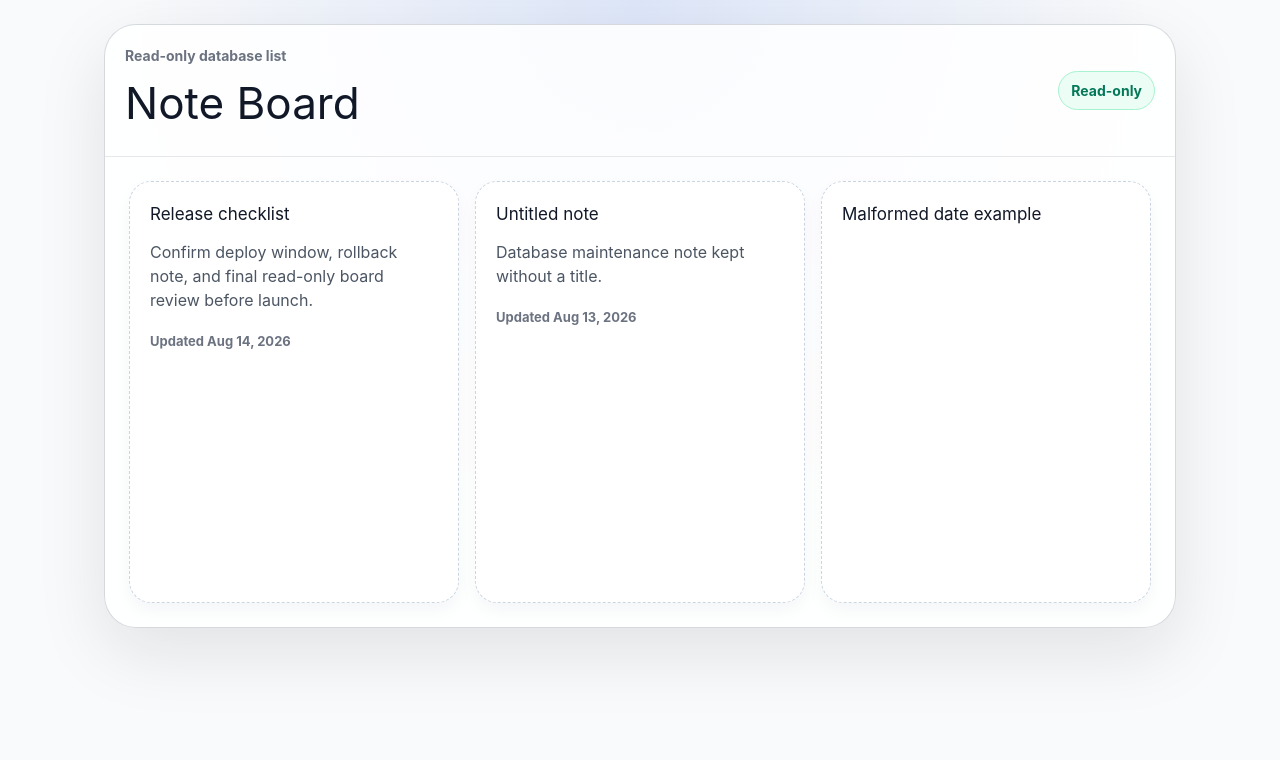
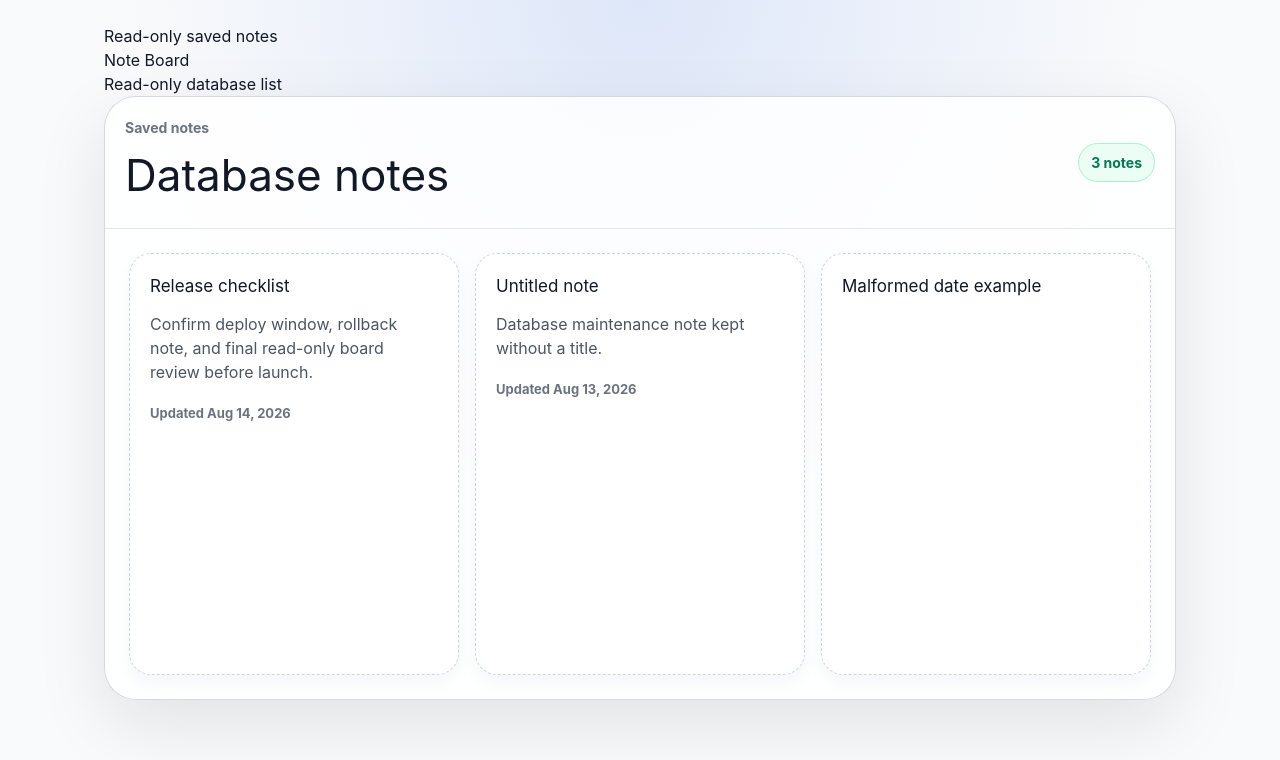
Before and after one commit to ThanhNV121097/project-7abe5c87, a Next.js app in the folder code/frontend/: page / in a window 1280 px wide. Shown: the top 760 px of the page. Built offline with nearby package versions, Linux system fonts and the light colour scheme.

Commit message:
fix(ui): add approved note board screen heading

```diff
--- a/code/frontend/components/DisplaySavedNotes.tsx
+++ b/code/frontend/components/DisplaySavedNotes.tsx
@@ -50,7 +50,7 @@ function CenterState({ state, onRetry }: { state: "empty" | "error"; onRetry?: (
       <div className={isError ? styles.errorIcon : styles.emptyIcon} aria-hidden="true">
         {isError ? "!" : "–"}
       </div>
-      <h3>{isError ? "Notes could not load" : "No saved notes yet"}</h3>
+      <h2>{isError ? "Notes could not load" : "No saved notes yet"}</h2>
       <p>
         {isError
           ? "Try again. Internal error details stay hidden."
@@ -85,13 +85,19 @@ export default function DisplaySavedNotes() {
   }, []);
 
   return (
+    <section className={styles.screen} aria-labelledby="note-board-title">
+      <div className={styles.intro}>
+        <p>Read-only saved notes</p>
+        <h1 id="note-board-title">Note Board</h1>
+        <span aria-label="Read-only database list">Read-only database list</span>
+      </div>
       <section className={styles.board} aria-label="Note Board application screen">
         <header className={styles.toolbar}>
           <div>
-          <p>Read-only database list</p>
-          <h2>Note Board</h2>
+            <p>Saved notes</p>
+            <h2>Database notes</h2>
           </div>
-        <span aria-label="Read-only database list">Read-only</span>
+          <span>{state === "loaded" ? `${notes.length} notes` : "Read-only"}</span>
         </header>
         <div className={styles.body}>
           {state === "loading" ? <SkeletonList /> : null}
@@ -100,5 +106,6 @@ export default function DisplaySavedNotes() {
           {state === "error" ? <CenterState state="error" onRetry={loadNotes} /> : null}
         </div>
       </section>
+    </section>
   );
 }
```
Lines whose indentation alone changed are shown as unchanged.
